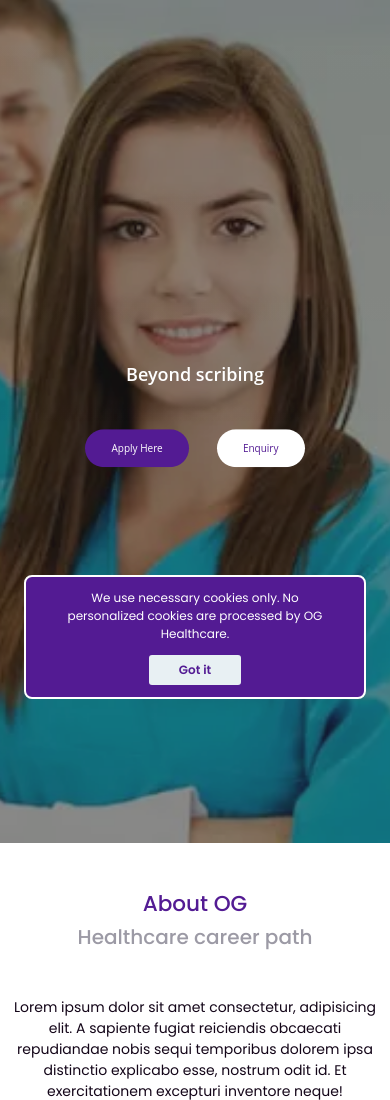
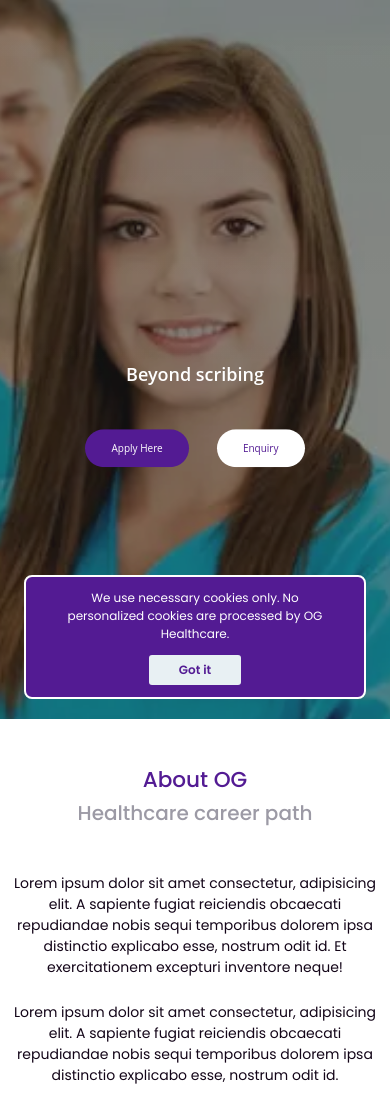
Before and after one commit to vibilk/oghealthcaredev, a PHP site: page / in a window 390 px wide. Shown: the part 125-1225 px from the top of the page. Run offline with PHP 8.4, Linux system fonts and the light colour scheme.

Commit message:
Update main.css

```diff
--- a/assets/css/main.css
+++ b/assets/css/main.css
@@ -3247,6 +3247,10 @@ color: #fff !important;
 }
 
 @media screen and (max-width:440px) {
+    .banner_section {
+        height: calc(100vh - 124px);
+        overflow: hidden;
+    }
     .theme_mode {
         position: absolute !important;
         right: 45px;
@@ -3329,9 +3333,9 @@ color: #fff !important;
         z-index: 0 !important;
     }
 
-    .scroll_down {
+    /* .scroll_down {
         display: none;
-    }
+    } */
 
     #horizontal {
         margin-top: 0rem;
```
